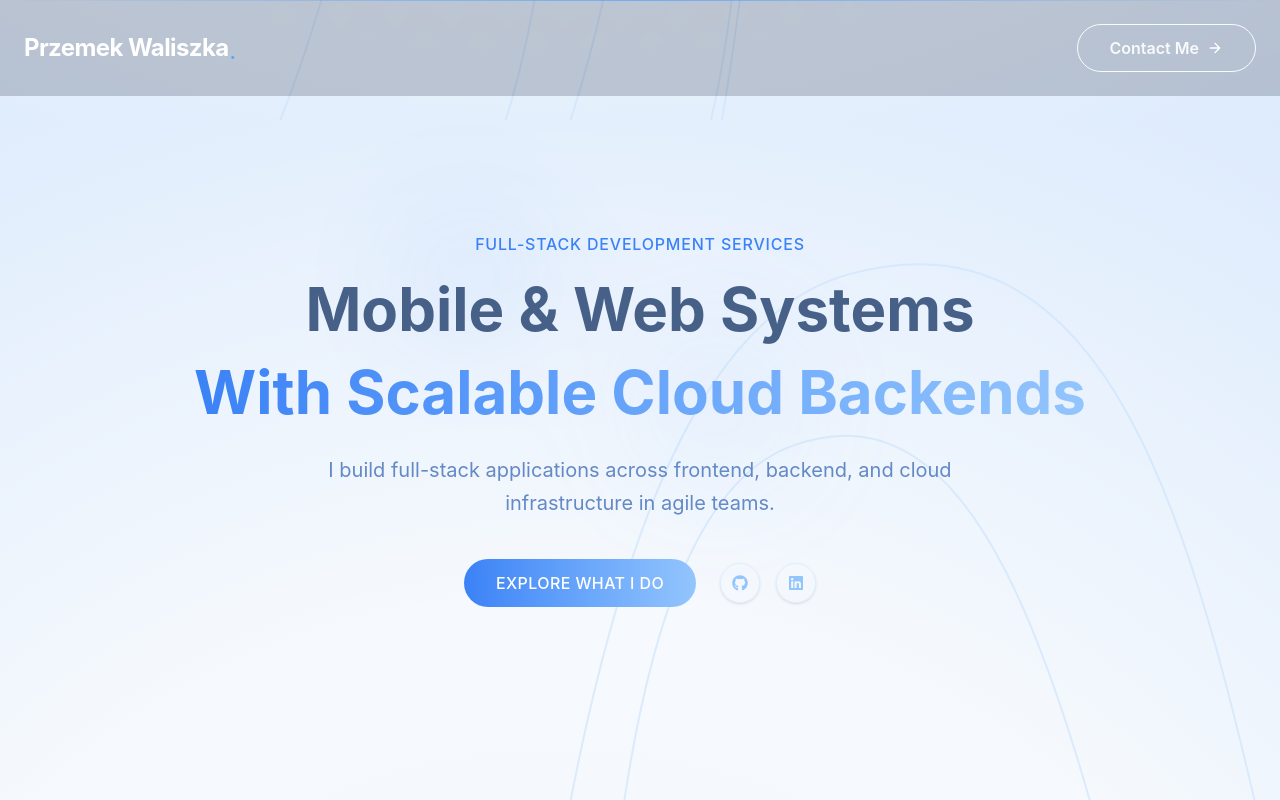
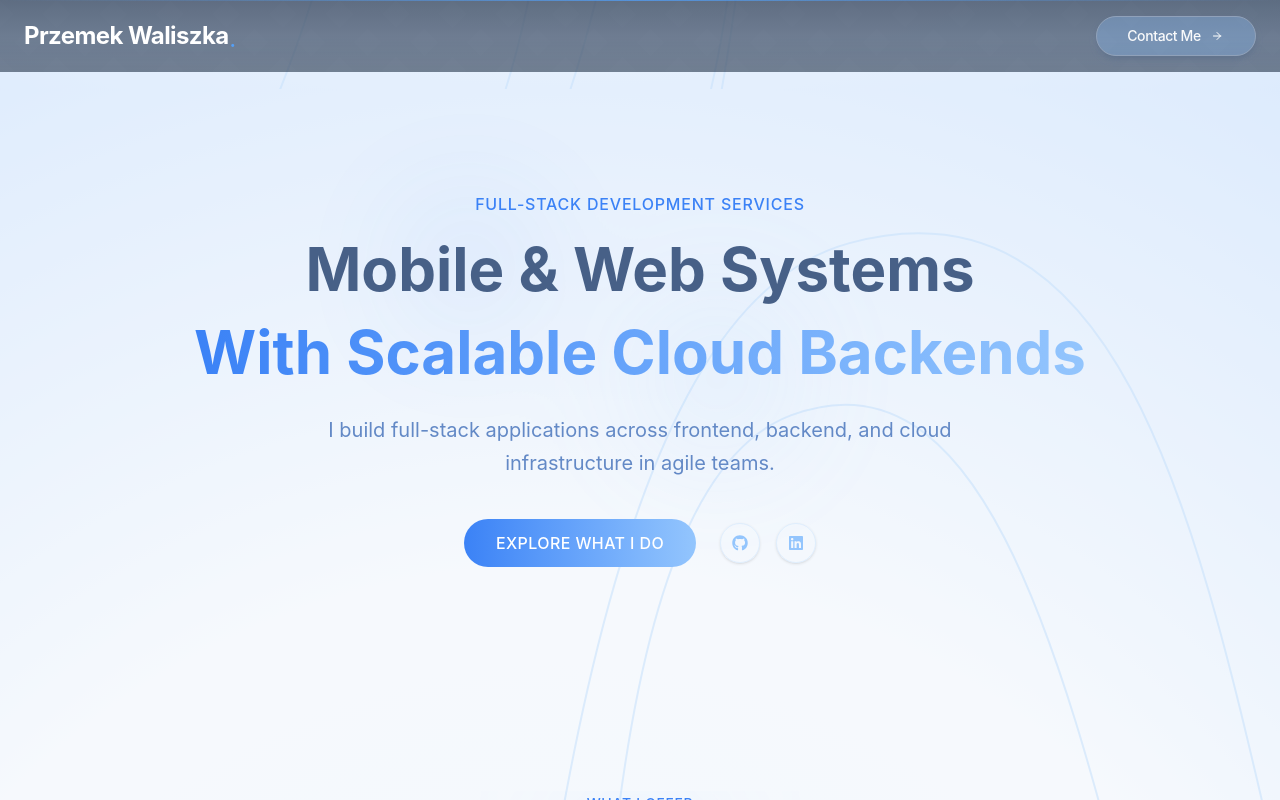
Before and after one commit to przemekw-dev/portfolioWeb, a Next.js app: page / in a window 1280 px wide. Shown: the top 800 px of the page. Built offline with nearby package versions, Linux system fonts and the light colour scheme.

Commit message:
update header, rm subtitle in featured projects, constraints to textarea in contact form

```diff
--- a/src/app/page.tsx
+++ b/src/app/page.tsx
@@ -83,9 +83,9 @@ const Home = () => {
             <h2 className="text-3xl md:text-4xl font-bold text-text mt-4 mb-6">
               Featured Projects
             </h2>
-            <p className="text-lg text-subtitle/80 max-w-2xl mx-auto">
+            {/* <p className="text-lg text-subtitle/80 max-w-2xl mx-auto">
               Code, design, and infrastructure contributions across platforms
-            </p>
+            </p> */}
           </div>
 
           <div className="space-y-28 md:space-y-16  h-full">
--- a/src/components/HomeSections/ContactSection/ContactSection.tsx
+++ b/src/components/HomeSections/ContactSection/ContactSection.tsx
@@ -156,7 +156,7 @@ const ContactSection = () => {
                   id="message"
                   {...register("message", { required: true })}
                   rows={5}
-                  className="w-full px-4 py-3 rounded-lg bg-background border border-border/50 focus:border-accent focus:ring-2 focus:ring-accent/20 transition-all"
+                  className="w-full px-4 py-3 rounded-lg min-h-44 max-h-102 bg-background border border-border/50 focus:border-accent focus:ring-2 focus:ring-accent/20 transition-all"
                   placeholder="Type your message here..."
                 />
                 {errors.message && (
--- a/src/components/HomeSections/HeroHeader/HeroHeader.tsx
+++ b/src/components/HomeSections/HeroHeader/HeroHeader.tsx
@@ -10,7 +10,7 @@ const HeroHeader = ({
   servicesRef: React.RefObject<HTMLDivElement | null>;
 }) => {
   return (
-    <section className="relative flex flex-col items-center justify-center w-full px-6 pt-46 pb-24 text-center">
+    <section className="relative flex flex-col items-center justify-center w-full px-6 pt-36 pb-24 text-center">
       {/* <TechVideoBackground /> */}
 
       {/* Decorative elements (optional) */}
--- a/src/components/ui/Header.tsx
+++ b/src/components/ui/Header.tsx
@@ -15,7 +15,7 @@ const Header = ({
 }) => {
   const [scrolled, setScrolled] = useState(false);
   const { scrollY } = useScroll();
-  const headerHeight = useTransform(scrollY, [0, 100], [96, 72]);
+  const headerHeight = useTransform(scrollY, [0, 72], [72, 56]);
   const opacity = useTransform(scrollY, [0, 50], [1, 0.9]);
 
   useEffect(() => {
@@ -26,8 +26,10 @@ const Header = ({
 
   return (
     <motion.header
-      className={`fixed top-0 left-0 w-full z-20 transition-colors duration-300 ${
-        scrolled ? "bg-slate-900/80" : "bg-slate-900/20"
+      className={`fixed top-0 left-0 w-full z-20 transition-colors bg-gradient-to-b from-slate-600/50 via-slate-700-70 to-slate-600/60 duration-300 ${
+        scrolled
+          ? "from-slate-800/80 via-slate-900/75 to-slate-800/70"
+          : "from-slate-700/75 via-slate-600/75 to-slate-700/65"
       }`}
       style={{ height: headerHeight, opacity }}
     >
@@ -69,11 +71,11 @@ const Header = ({
 
           <motion.div
             whileHover={{ y: -2, cursor: "pointer" }}
-            whileTap={{ scale: 0.95 }}
+            whileTap={{ scale: 0.9 }}
             className="group"
           >
             <Button
-              className="relative overflow-hidden group group-hover:cursor-pointer bg-transparent border-1 border-surface"
+              className="relative overflow-hidden tracking-tight font-medium bg-blue-300/30 max-h-10 max-w-40 group group-hover:cursor-pointer border-1 border-slate-400 shadow-md shadow-slate-500"
               onClick={() => {
                 contactRef.current?.scrollIntoView({
                   block: "start",
@@ -83,10 +85,10 @@ const Header = ({
               }}
             >
               <span className="relative z-10 flex items-center gap-2">
-                <span className="text-gray-50">Contact Me</span>
+                <span className="text-gray-50 text-sm">Contact Me</span>
                 <svg
                   width="16"
-                  height="16"
+                  height="12"
                   viewBox="0 0 24 24"
                   fill="none"
                   className="transition-transform group-hover:translate-x-1"
```
